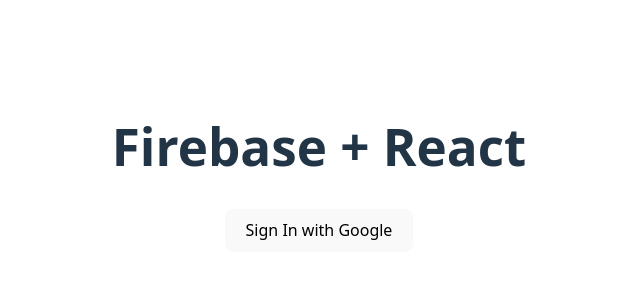
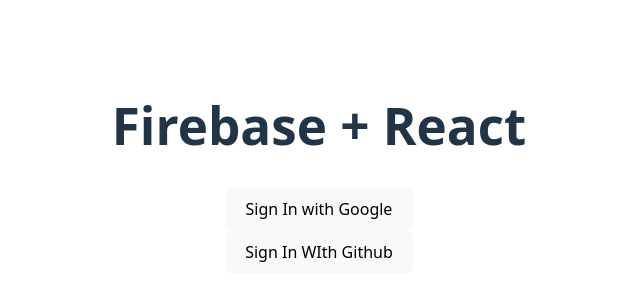
Before and after one commit to jnakht/simple-firebase-2.0, a React (Vite) app: page / in a window 1280 px wide. Shown: the part 232-532 px from the top of the page, without its empty margins (321-961 px from the left). Built offline with nearby package versions, Linux system fonts and the light colour scheme.

Commit message:
github sign in successful

```diff
--- a/src/App.jsx
+++ b/src/App.jsx
@@ -1,17 +1,17 @@
-import { useState } from 'react'
-import reactLogo from './assets/react.svg'
-import viteLogo from '/vite.svg'
+
 import './App.css'
+import GithubSignIn from './Components/GithubSignIn/GithubSignIn'
 import GoogleSignIn from './Components/GoogleSignIn/GoogleSignIn'
 
 function App() {
-  const [count, setCount] = useState(0)
+
 
   return (
     <>
 
       <h1>Firebase + React</h1>
       <GoogleSignIn></GoogleSignIn>
+      <GithubSignIn></GithubSignIn>
     </>
   )
 }
--- /dev/null
+++ b/src/Components/GithubSignIn/GithubSignIn.jsx
@@ -0,0 +1,25 @@
+import { getAuth, signInWithPopup } from "firebase/auth";
+import app from "../Firebase/firebase.init";
+import { GithubAuthProvider } from "firebase/auth";
+
+const GithubSignIn = () => {
+    const auth = getAuth(app);
+    const githubProvider = new GithubAuthProvider();
+    const handleGithubSignIn = () => {
+        signInWithPopup(auth, githubProvider)
+        .then(result => {
+            const signedInUser = result.user;
+            console.log(signedInUser);
+        })
+        .catch(error => {
+            console.log(error.message);
+        })
+    }
+    return (
+        <div>
+            <button onClick={handleGithubSignIn}>Sign In WIth Github</button>
+        </div>
+    );
+};
+
+export default GithubSignIn;
```
